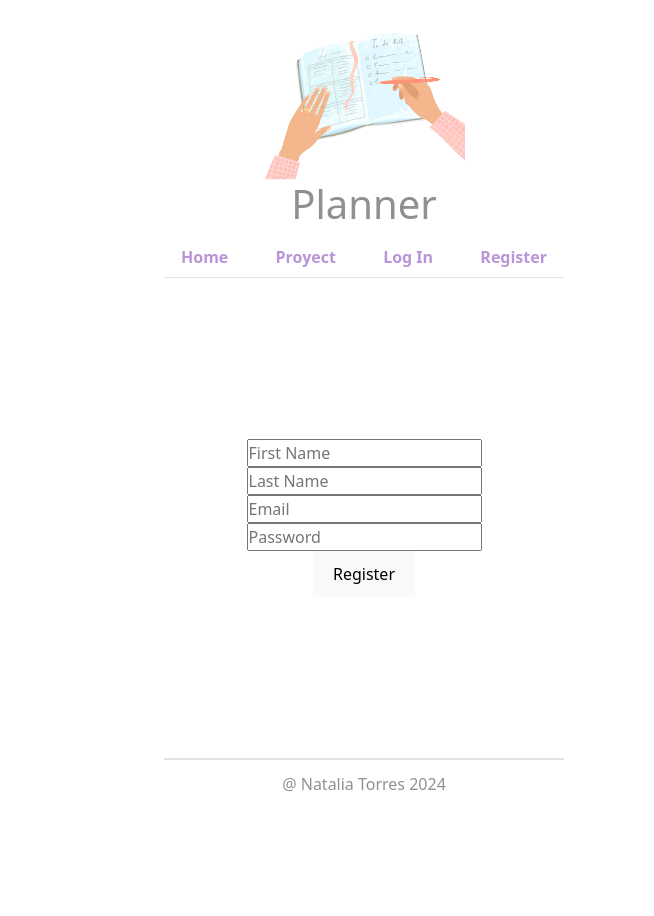
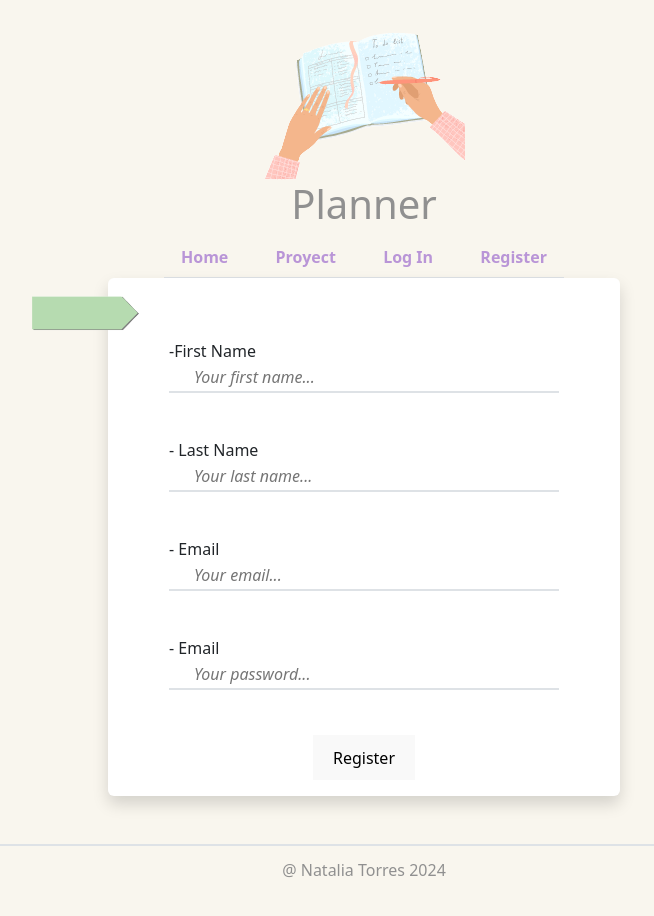
Before and after one commit to NataliaTorres5/Planner-Manager-Front, a React (Vite) app: page /register in a window 1280 px wide. Shown: the top 916 px of the page, without its empty margins (276-930 px from the left). Before the commit the page ends 834 px from the top, so only its background shows below. Built offline with nearby package versions, Linux system fonts and the light colour scheme.

Commit message:
updated the styles of log in and register

```diff
--- a/src/index.css
+++ b/src/index.css
@@ -2,7 +2,7 @@
   font-family: "Raleway", sans-serif;
   line-height: 1.5;
   font-weight: 400;
-  padding:0;
+  padding: 0;
 
   color-scheme: light dark;
   color: rgba(255, 255, 255, 0.87);
@@ -13,7 +13,7 @@
   -webkit-font-smoothing: antialiased;
   -moz-osx-font-smoothing: grayscale;
 
-  --pink:  #ffc8cd;
+  --pink: #ffc8cd;
   --blue: #95d7d3;
   --green: #b6dbb0;
   --yellow: #fee0a4;
@@ -21,7 +21,6 @@
   --purple: #b995d7;
   --dustPink: #dab7ac;
   --dustBlue: #aad6d3;
-
 }
 
 a {
@@ -37,13 +36,16 @@ body {
   margin: 0;
   font-family: "Raleway", sans-serif;
   display: flex;
+  background-color: #f9f6ee !important;
 }
 
-main{
+main {
   display: flex;
-    align-items: center;
-    height: 60vh;
-justify-content: center;
+  align-items: center;
+  justify-content: center;
+  min-height: 61vh;
+  align-items: start;
+  width: 80vw;
 }
 
 h1 {
--- a/src/pages/LogInPage.jsx
+++ b/src/pages/LogInPage.jsx
@@ -1,9 +1,10 @@
 import authQueries from "../services/autheQueries";
 import { useState } from "react";
 import { useNavigate } from "react-router-dom";
-
 import { useDispatch } from "react-redux";
 import userActions from "../store/actions/userActions";
+import "../styles/LogInPage.css"
+
 function LogInPage() {
   const dispatch = useDispatch();
   const navigate = useNavigate();
@@ -32,29 +33,35 @@ function LogInPage() {
     });
   };
   return (
-    <section>
-      <form onSubmit={handleSubmit}>
-        <div>
-          <input
+    <>
+    <img className="highlighter high1" src="/highlighter2.png" alt="" />
+    <section className="shadow p-3 mb-5 bg-white rounded form-user log-In">
+      <form onSubmit={handleSubmit} >
+        <div className="log-user">
+            <span className="labelForm"> - Email</span>
+          <input className="form-user-box"
             type="email"
             name="email"
-            placeholder="Email"
+            placeholder="Your email address.."
             value={formData.email}
             onChange={handleChange}
           />
         </div>
-        <div>
-          <input
+
+        <div className="log-user">
+        <span className="labelForm"> - Password</span>
+          <input className="form-user-box"
             type="password"
             name="password"
-            placeholder="Password"
+            placeholder="Your password.."
             value={formData.password}
             onChange={handleChange}
           />
         </div>
-        <button type="submit">Log In</button>
+        <button className="form-button" type="submit">Log In</button>
       </form>
     </section>
+    </>
   );
 }
 
--- a/src/pages/RegisterPage.jsx
+++ b/src/pages/RegisterPage.jsx
@@ -1,6 +1,7 @@
 import authQueries from "../services/autheQueries";
 import { useState } from "react";
 import { useNavigate } from "react-router-dom";
+import "../styles/LogInPage.css"
 
 function RegisterPage() {
   const navigate = useNavigate();
@@ -32,40 +33,51 @@ function RegisterPage() {
     })};
 
     return (
-      <section>
+      <>
+
+      <img className="highlighter high2" src="/highlighter3.png" alt="" />
+      <section className="shadow p-3 mb-5 bg-white rounded   form-user register-form" >
+
         <form onSubmit={handleSubmit}>
-          <div>
-            <input
+
+          <div className="log-user">
+          <span className="labelForm"> -First Name</span>
+            <input className="form-user-box"
               type="text"
               name="firstName"
-              placeholder="First Name"
+              placeholder="Your first name..."
               value={formData.firstName}
               onChange={handleChange}
             />
           </div>
-          <div>
-            <input
+
+          <div className="log-user">
+          <span className="labelForm"> - Last Name</span>
+            <input className="form-user-box"
               type="text"
               name="lastName"
-              placeholder="Last Name"
+              placeholder="Your last name..."
               value={formData.lastName}
               onChange={handleChange}
             />
           </div>
-          <div>
-            <input
+          <div className="log-user">
+          <span className="labelForm"> - Email</span>
+            <input className="form-user-box"
               type="email"
               name="email"
-              placeholder="Email"
+              placeholder="Your email..."
               value={formData.email}
               onChange={handleChange}
             />
           </div>
-          <div>
-            <input
+
+          <div className="log-user">
+          <span className="labelForm"> - Email</span>
+            <input className="form-user-box"
               type="password"
               name="password"
-              placeholder="Password"
+              placeholder="Your password..."
               value={formData.password}
               onChange={handleChange}
             />
@@ -74,6 +86,7 @@ function RegisterPage() {
           <button type="submit">Register</button>
         </form>
       </section>
+      </>
     );
   };
 
--- /dev/null
+++ b/src/styles/LogInPage.css
@@ -0,0 +1,29 @@
+.log-user{
+    display: flex;
+    flex-direction: column;
+    justify-content: flex-start;
+    margin: 45px;
+}
+
+.highlighter{
+    width: 7rem;
+    position: absolute;
+    margin-right: 35rem;
+    margin-top: 1rem;
+}
+
+.labelForm{
+    text-align: start;
+}
+
+.form-user-box{
+    border: none;
+    border-bottom: solid 2px #dee2e6;
+    padding: 2px 25px 2px 25px;
+    text-align: start;
+    font-style: italic;
+}
+
+.form-user{
+    width: 50%;
+}
```
